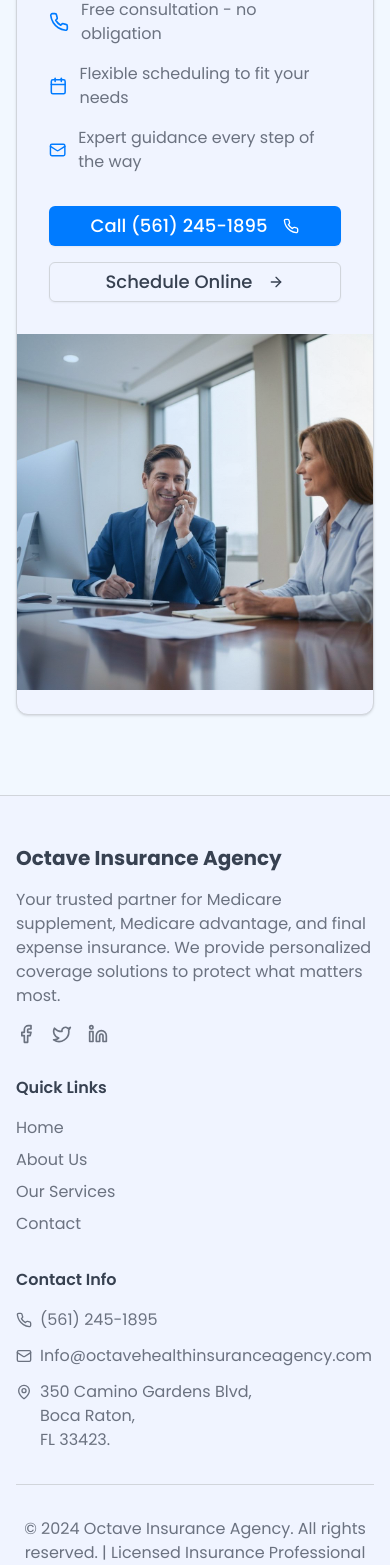
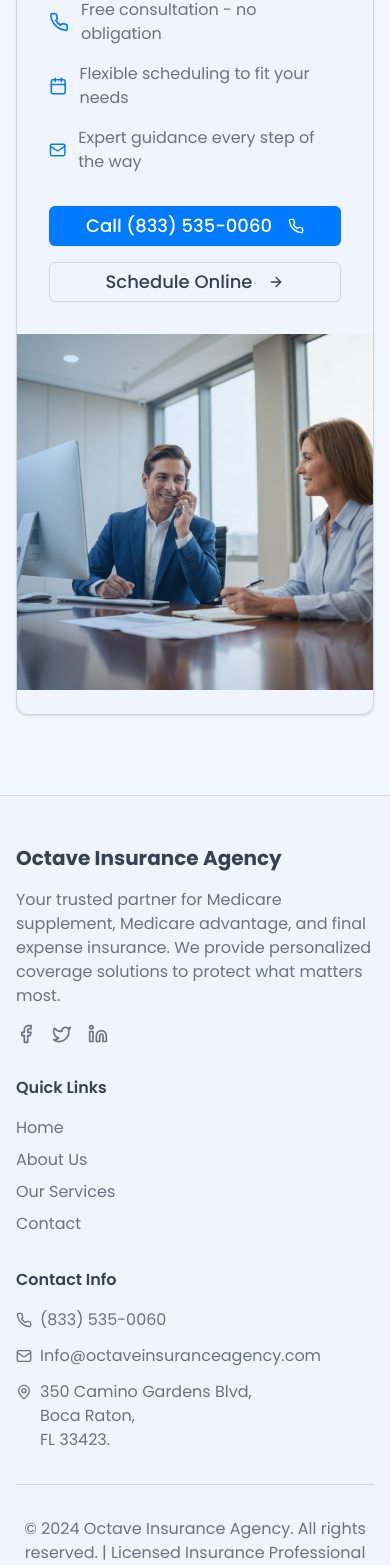
Before and after one commit to alisheeraz007/octave-insurance, a Next.js app: page / in a window 390 px wide. Shown: the part 10369-11934 px from the top of the page. Built offline with nearby package versions, Linux system fonts and the light colour scheme.

Commit message:
updated email and mobile number

```diff
--- a/components/call-to-action.tsx
+++ b/components/call-to-action.tsx
@@ -36,7 +36,7 @@ export function CallToAction() {
 
                 <div className="flex flex-col sm:flex-row gap-4">
                   <Button size="lg" className="text-lg px-8">
-                    Call (561) 245-1895
+                    Call (833) 535-0060
                     <Phone className="ml-2 w-5 h-5" />
                   </Button>
                   <Button variant="outline" size="lg" className="text-lg px-8 bg-transparent">
--- a/components/contact-hero.tsx
+++ b/components/contact-hero.tsx
@@ -6,14 +6,14 @@ export function ContactHero() {
       icon: Phone,
       title: "Call Us",
       description: "Speak directly with our insurance experts",
-      value: "(561) 245-1895",
+      value: "(833) 535-0060",
       action: "Call Now",
     },
     {
       icon: Mail,
       title: "Email Us",
       description: "Send us your questions anytime",
-      value: "Info@octavehealthinsuranceagency.com",
+      value: "Info@octaveinsuranceagency.com",
       action: "Send Email",
     },
     {
--- a/components/contact-info.tsx
+++ b/components/contact-info.tsx
@@ -6,13 +6,13 @@ export function ContactInfo() {
     {
       icon: Phone,
       label: "Phone",
-      value: "(561) 245-1895",
+      value: "(833) 535-0060",
       description: "Call us for immediate assistance",
     },
     {
       icon: Mail,
       label: "Email",
-      value: "Info@octavehealthinsuranceagency.com",
+      value: "Info@octaveinsuranceagency.com",
       description: "Send us your questions anytime",
     },
     {
--- a/components/footer.tsx
+++ b/components/footer.tsx
@@ -58,11 +58,11 @@ export function Footer() {
             <ul className="space-y-3">
               <li className="flex items-center text-muted-foreground">
                 <Phone className="w-4 h-4 mr-2" />
-                <span>(561) 245-1895</span>
+                <span>(833) 535-0060</span>
               </li>
               <li className="flex items-center text-muted-foreground">
                 <Mail className="w-4 h-4 mr-2" />
-                <span>Info@octavehealthinsuranceagency.com</span>
+                <span>Info@octaveinsuranceagency.com</span>
               </li>
               <li className="flex items-start text-muted-foreground">
                 <MapPin className="w-4 h-4 mr-2 mt-1" />
--- a/components/navigation.tsx
+++ b/components/navigation.tsx
@@ -56,7 +56,7 @@ export function Navigation() {
           <div className="hidden lg:flex items-center space-x-4">
             <div className="flex items-center text-sm text-muted-foreground">
               <Phone className="w-4 h-4 mr-1" />
-              <span>(561) 245-1895</span>
+              <span>(833) 535-0060</span>
             </div>
             <Button size="sm">Get Quote</Button>
           </div>
@@ -98,7 +98,7 @@ export function Navigation() {
             <div className="px-3 py-2 border-t border-border mt-2">
               <div className="flex items-center text-sm text-muted-foreground mb-2">
                 <Phone className="w-4 h-4 mr-2" />
-                <span>(561) 245-1895</span>
+                <span>(833) 535-0060</span>
               </div>
               <Button size="sm" className="w-full">
                 Get Quote
--- a/components/office-hours.tsx
+++ b/components/office-hours.tsx
@@ -40,7 +40,7 @@ export function OfficeHours() {
           </div>
           <div className="flex items-center text-sm text-muted-foreground">
             <Phone className="w-4 h-4 mr-2" />
-            <span>Emergency support: (561) 245-1895</span>
+            <span>Emergency support: (833) 535-0060</span>
           </div>
         </div>
 
--- a/components/team-section.tsx
+++ b/components/team-section.tsx
@@ -11,7 +11,7 @@ export function TeamSection() {
       bio: "Sarah founded Octave Insurance with a passion for helping seniors navigate Medicare. She holds multiple insurance licenses and is committed to providing honest, personalized guidance.",
       image: "/professional-headshot-of-smiling-senior-woman.jpg",
       email: "sarah@octaveinsurance.com",
-      phone: "(561) 245-1895",
+      phone: "(833) 535-0060",
     },
     {
       name: "Michael Chen",
```
